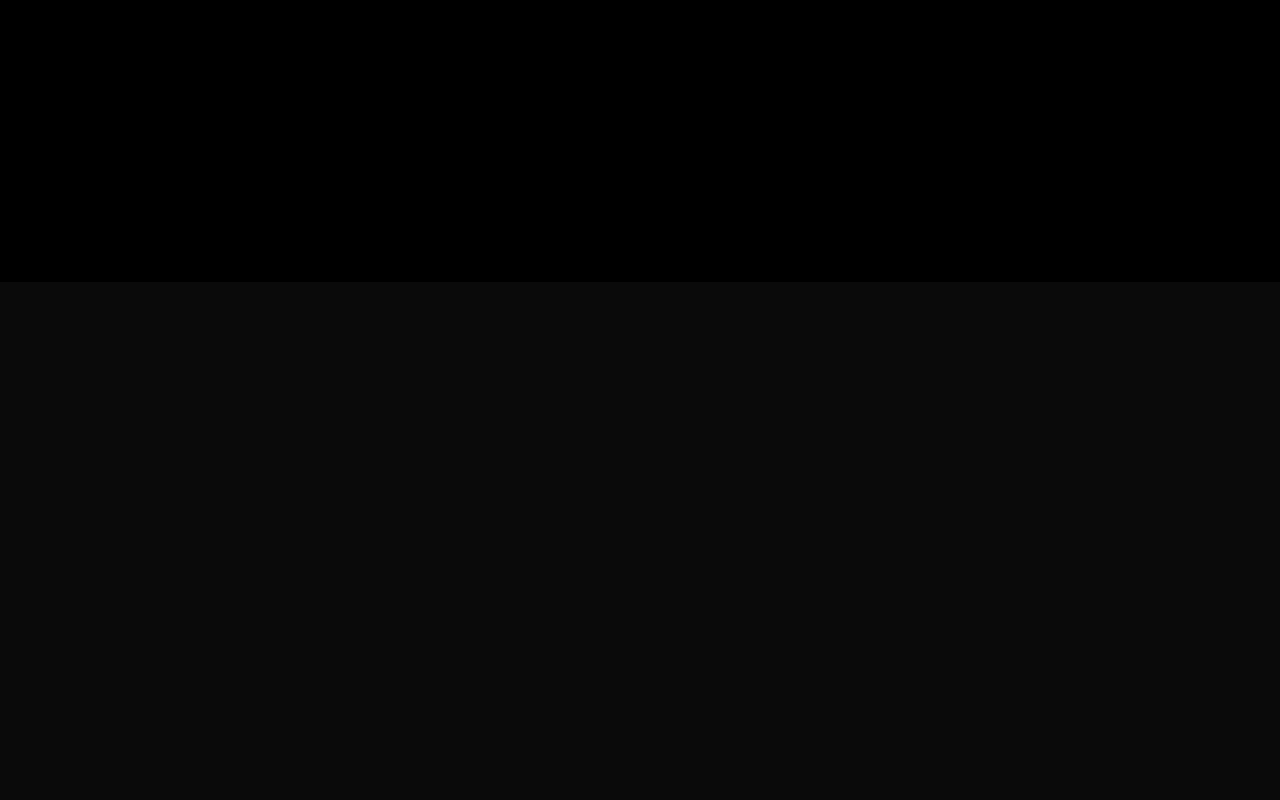
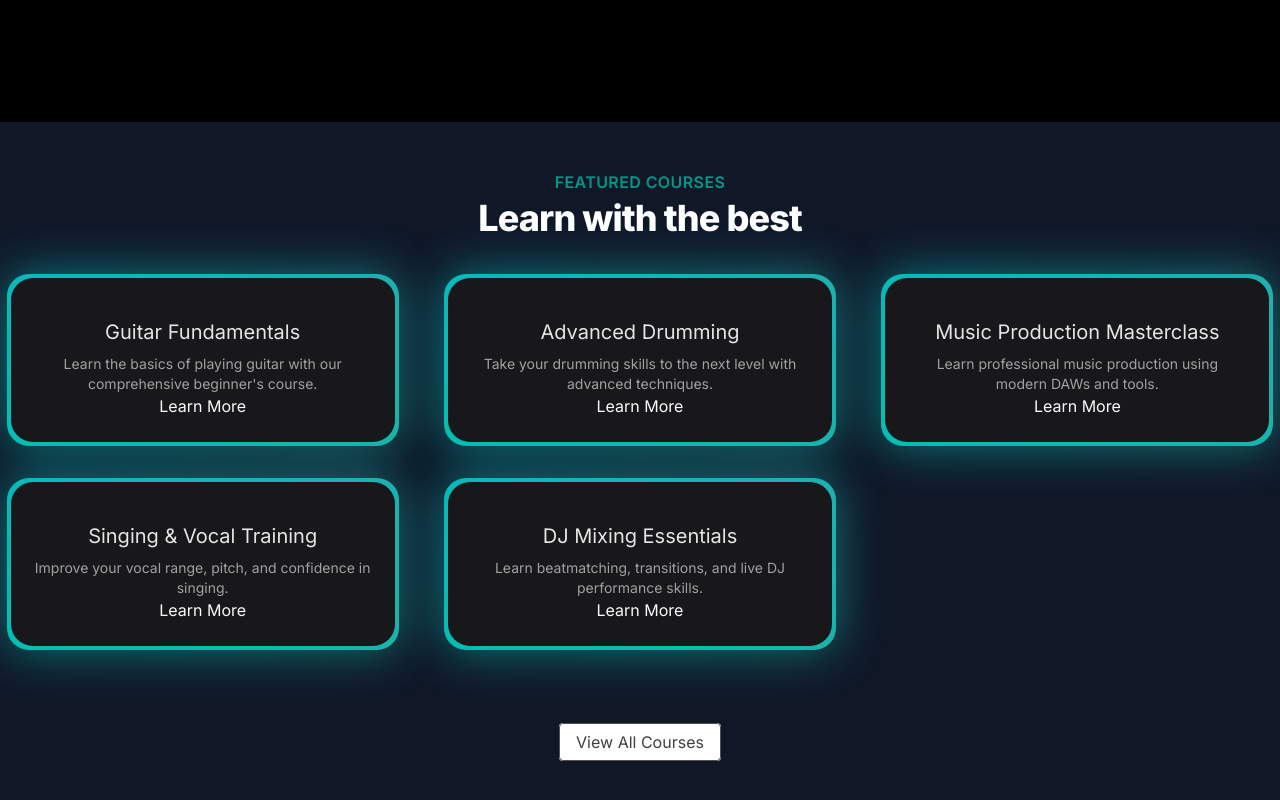
Before and after one commit to Zeeshan-Zahoor/music-academy, a Next.js app: page / in a window 1280 px wide. Shown: the part 518-1318 px from the top of the page. Before the commit the page ends 800 px from the top, so only its background shows below. Built offline with nearby package versions, Linux system fonts and the light colour scheme.

Commit message:
buid featured card section

```diff
--- a/src/app/page.tsx
+++ b/src/app/page.tsx
@@ -1,9 +1,12 @@
+import FeaturedCourses from "@/components/FeaturedCourses";
+
 import HeroSection from "@/components/HeroSection";
 
 export default function Home() {
   return (
     <main className="min-h-screen bg-black/96 antialiased bg-grid-white/[0.2]">
       <HeroSection />
+      <FeaturedCourses />
     </main>
   );
 }
--- /dev/null
+++ b/src/components/FeaturedCourses.tsx
@@ -0,0 +1,56 @@
+'use client'
+import Link from "next/link"
+import courseData from "../data/music_courses.json"
+import { BackgroundGradient } from "./ui/background-gradient"
+
+interface Course {
+    id: number,
+    title: string,
+    slug: string,
+    description: string,
+    price: number,
+    instructor: string,
+    isFeatured: boolean,
+}
+
+function FeaturedCourses() {
+    const featuredCourses = courseData.courses.filter((course:Course) => course.isFeatured)
+  return (
+    <div className="py-12 bg-gray-900">
+        <div>
+            <div className="text-center">
+                <h2 className="text-base text-teal-600 font-semibold tracking-wide uppercase">Featured Courses</h2>
+                <p className="mt-2 text-3xl leading-8 font-extrabold tracking-tight text-white sm:text-4xl">Learn with the best</p>
+            </div>
+        </div>
+        <div className="mt-10">
+            <div className="grid grid-cols-1 sm:grid-cols-2 lg:grid-cols-3 gap-8 justify-center">
+                {featuredCourses.map((course: Course) => (
+                    <div key={course.id} className="flex justify-center">
+                        <BackgroundGradient
+                            className="flex flex-col rounded-[22px] bg-white dark:bg-zinc-900 overflow-hidden h-full max-w-sm"
+                        >
+                            <div className="p-4 sm:p-6 flex flex-col items-center text-center grow">
+                                <p className="text-lg sm:text-xl text-black mt-4 mb-2 dark:text-neutral-200">{course.title}</p>
+                                <p className="text-sm text-neutral-600 dark:text-neutral-400 grow">{course.description}</p>
+                                <Link href={`/courses/${course.slug}`}>
+                                    Learn More
+                                </Link>
+                            </div>
+                        </BackgroundGradient>
+                    </div>
+                ))}
+            </div>
+        </div>
+        <div className="mt-20 text-center">
+            <Link href="/courses"
+                className="px-4 py-2 rounded border border-neutral-600 text-neutral-700 bg-white hover:bg-gray-100 transition duration-200"
+            >
+                View All Courses
+            </Link>
+        </div>
+    </div>
+  )
+}
+
+export default FeaturedCourses
--- /dev/null
+++ b/src/components/ui/background-gradient.tsx
@@ -0,0 +1,72 @@
+import { cn } from "@/lib/utils";
+import React from "react";
+import { motion } from "motion/react";
+
+export const BackgroundGradient = ({
+  children,
+  className,
+  containerClassName,
+  animate = true,
+}: {
+  children?: React.ReactNode;
+  className?: string;
+  containerClassName?: string;
+  animate?: boolean;
+}) => {
+  const variants = {
+    initial: {
+      backgroundPosition: "0 50%",
+    },
+    animate: {
+      backgroundPosition: ["0, 50%", "100% 50%", "0 50%"],
+    },
+  };
+  return (
+    <div className={cn("relative p-[4px] group", containerClassName)}>
+      <motion.div
+        variants={animate ? variants : undefined}
+        initial={animate ? "initial" : undefined}
+        animate={animate ? "animate" : undefined}
+        transition={
+          animate
+            ? {
+                duration: 5,
+                repeat: Infinity,
+                repeatType: "reverse",
+              }
+            : undefined
+        }
+        style={{
+          backgroundSize: animate ? "400% 400%" : undefined,
+        }}
+        className={cn(
+          "absolute inset-0 rounded-3xl z-[1] opacity-60 group-hover:opacity-100 blur-xl  transition duration-500 will-change-transform",
+          " bg-[radial-gradient(circle_farthest-side_at_0_100%,#00ccb1,transparent),radial-gradient(circle_farthest-side_at_100%_0,#7b61ff,transparent),radial-gradient(circle_farthest-side_at_100%_100%,#ffc414,transparent),radial-gradient(circle_farthest-side_at_0_0,#1ca0fb,#141316)]"
+        )}
+      />
+      <motion.div
+        variants={animate ? variants : undefined}
+        initial={animate ? "initial" : undefined}
+        animate={animate ? "animate" : undefined}
+        transition={
+          animate
+            ? {
+                duration: 5,
+                repeat: Infinity,
+                repeatType: "reverse",
+              }
+            : undefined
+        }
+        style={{
+          backgroundSize: animate ? "400% 400%" : undefined,
+        }}
+        className={cn(
+          "absolute inset-0 rounded-3xl z-[1] will-change-transform",
+          "bg-[radial-gradient(circle_farthest-side_at_0_100%,#00ccb1,transparent),radial-gradient(circle_farthest-side_at_100%_0,#7b61ff,transparent),radial-gradient(circle_farthest-side_at_100%_100%,#ffc414,transparent),radial-gradient(circle_farthest-side_at_0_0,#1ca0fb,#141316)]"
+        )}
+      />
+
+      <div className={cn("relative z-10", className)}>{children}</div>
+    </div>
+  );
+};
--- a/src/data/music_courses.json
+++ b/src/data/music_courses.json
@@ -0,0 +1,104 @@
+{
+  "courses": [
+    {
+      "id": 1,
+      "title": "Guitar Fundamentals",
+      "slug": "guitar-fundamentals",
+      "description": "Learn the basics of playing guitar with our comprehensive beginner's course.",
+      "price": 99.99,
+      "instructor": "John Doe",
+      "isFeatured": true,
+      "image": "/courses/guitar.jpg"
+    },
+    {
+      "id": 2,
+      "title": "Piano for Beginners",
+      "slug": "piano-for-beginners",
+      "description": "Master piano basics and play your favorite songs with ease.",
+      "price": 129.99,
+      "instructor": "Jane Smith",
+      "isFeatured": false,
+      "image": "/courses/piano.jpg"
+    },
+    {
+      "id": 3,
+      "title": "Advanced Drumming",
+      "slug": "advanced-drumming",
+      "description": "Take your drumming skills to the next level with advanced techniques.",
+      "price": 149.99,
+      "instructor": "Mike Johnson",
+      "isFeatured": true,
+      "image": "/courses/drums.jpg"
+    },
+    {
+      "id": 4,
+      "title": "Violin Essentials",
+      "slug": "violin-essentials",
+      "description": "Build a strong foundation in violin performance and music theory.",
+      "price": 119.99,
+      "instructor": "Emily Davis",
+      "isFeatured": false,
+      "image": "/courses/violin.jpg"
+    },
+    {
+      "id": 5,
+      "title": "Music Production Masterclass",
+      "slug": "music-production-masterclass",
+      "description": "Learn professional music production using modern DAWs and tools.",
+      "price": 199.99,
+      "instructor": "Chris Wilson",
+      "isFeatured": true,
+      "image": "/courses/production.jpg"
+    },
+    {
+      "id": 6,
+      "title": "Bass Guitar Groove",
+      "slug": "bass-guitar-groove",
+      "description": "Develop rhythm and groove with bass guitar training.",
+      "price": 89.99,
+      "instructor": "Sarah Lee",
+      "isFeatured": false,
+      "image": "/courses/bass.jpg"
+    },
+    {
+      "id": 7,
+      "title": "Singing & Vocal Training",
+      "slug": "singing-vocal-training",
+      "description": "Improve your vocal range, pitch, and confidence in singing.",
+      "price": 109.99,
+      "instructor": "Anna Taylor",
+      "isFeatured": true,
+      "image": "/courses/vocals.jpg"
+    },
+    {
+      "id": 8,
+      "title": "Electronic Music Basics",
+      "slug": "electronic-music-basics",
+      "description": "Create electronic tracks and understand synths and beats.",
+      "price": 139.99,
+      "instructor": "David Brown",
+      "isFeatured": false,
+      "image": "/courses/electronic.jpg"
+    },
+    {
+      "id": 9,
+      "title": "Ukulele Starter Pack",
+      "slug": "ukulele-starter-pack",
+      "description": "A fun and simple introduction to playing the ukulele.",
+      "price": 59.99,
+      "instructor": "Olivia Green",
+      "isFeatured": false,
+      "image": "/courses/ukulele.jpg"
+    },
+    {
+      "id": 10,
+      "title": "DJ Mixing Essentials",
+      "slug": "dj-mixing-essentials",
+      "description": "Learn beatmatching, transitions, and live DJ performance skills.",
+      "price": 159.99,
+      "instructor": "Kevin White",
+      "isFeatured": true,
+      "image": "/courses/dj.jpg"
+    }
+  ]
+}
```
